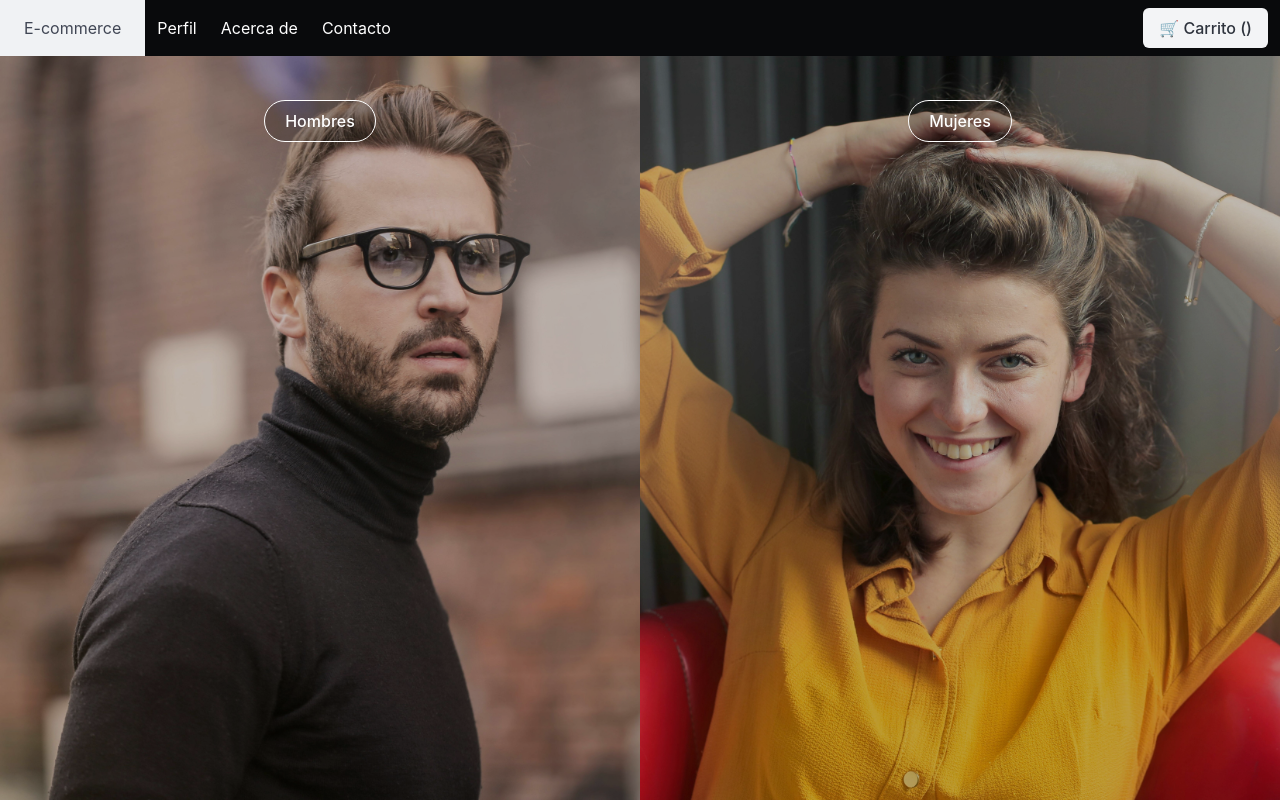
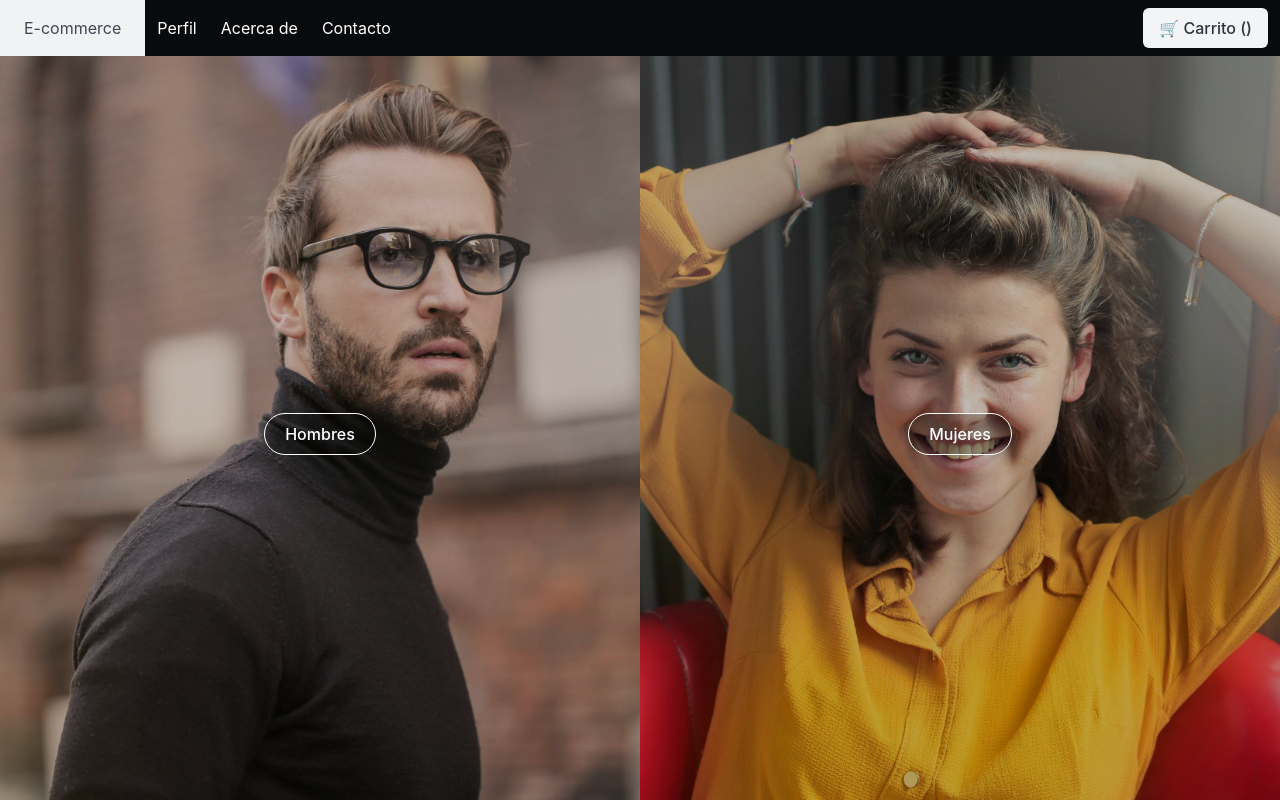
Before and after one commit to Efrengarnica/Ecommerce-React-Frontend, a React (Vite) app: page / in a window 1280 px wide. Built offline with nearby package versions, Linux system fonts and the light colour scheme.

Commit message:
Hacemos que se haga mas importante que el de Bulma.

```diff
--- a/src/styles/EcommercePage.css
+++ b/src/styles/EcommercePage.css
@@ -1,5 +1,5 @@
 .column-box {
-    display: flex;
+    display: flex !important;
     align-items: center;
     justify-content: center;
     height: 100%;
```
